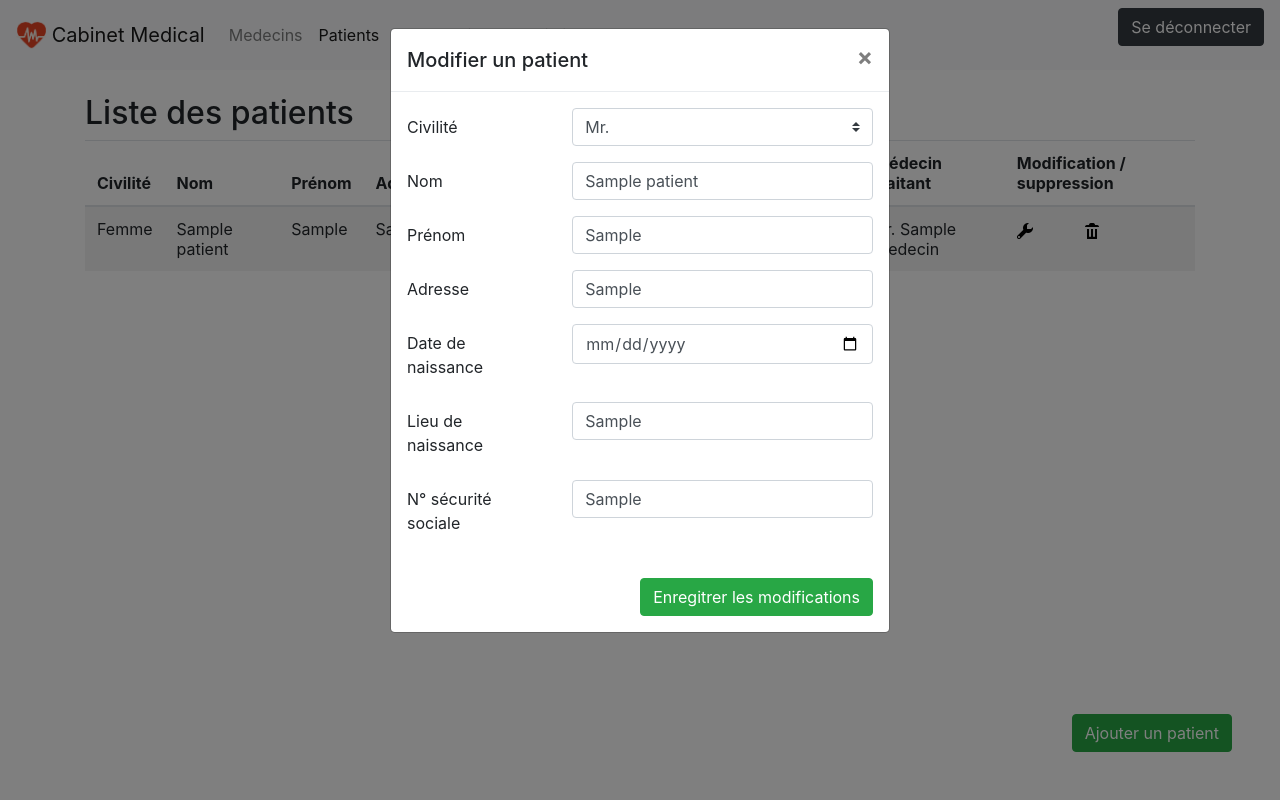
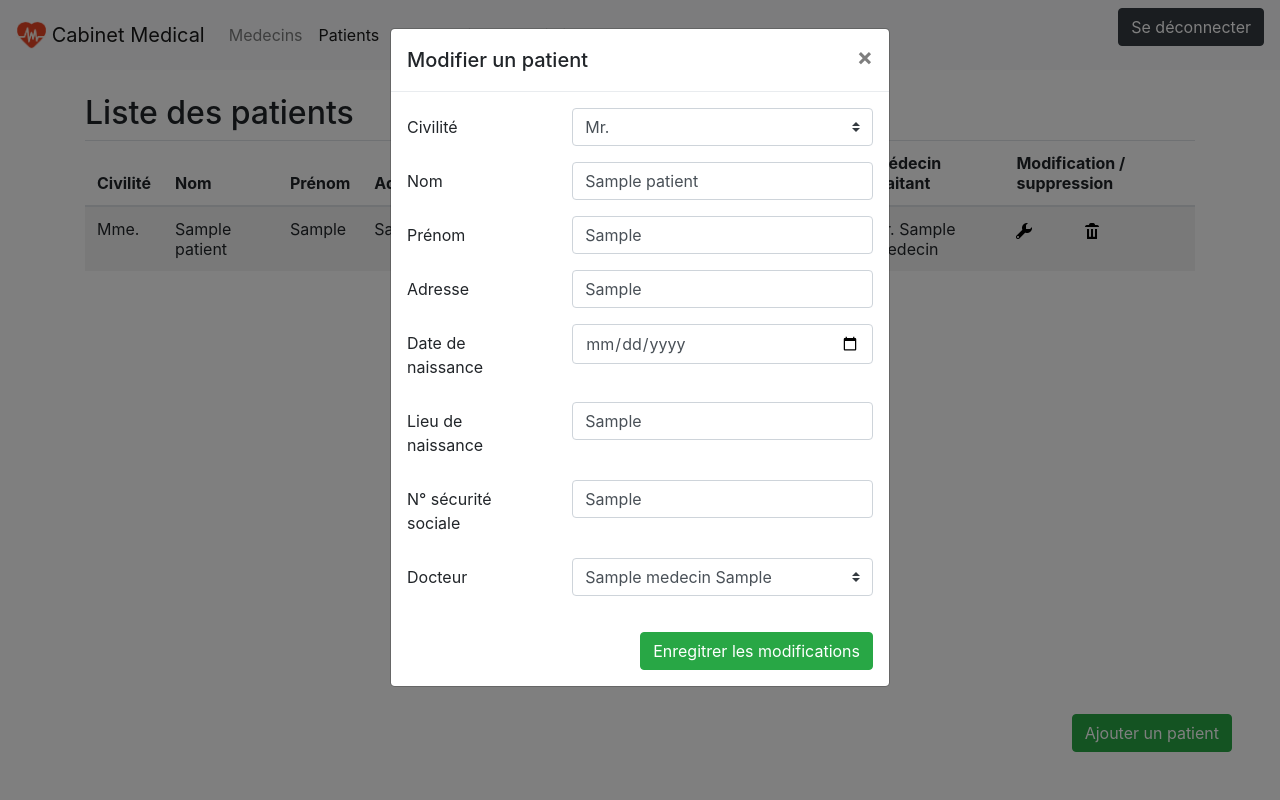
Before and after one commit to Refuseds/ProjetCabinet, a PHP site: page /patient/affichage.php in a window 1280 px wide, after a click that opens the changed part. Run offline with PHP 8.4, Linux system fonts and the light colour scheme; the visitor is signed in with stand-in values (Sample User, id 1); tables that the repository leaves empty or names only in its code hold one stand-in row (values such as "Sample post"); data that the repository does not hold is empty; some libraries are stand-ins or nearby versions.

Commit message:
PATIENT : Modif medecin traitant

```diff
--- a/medecin/affichage.php
+++ b/medecin/affichage.php
@@ -69,9 +69,9 @@ if( isset($_POST['modification'])){
               // transforme le stockage en format binaire en Homme / Femme
   						echo '<tr>';
   						if ( $donnees['civilite'] == '1' ) {
-  							echo '<td>Homme</td>';
+  							echo '<td>Mr.</td>';
   						} else {
-  							echo '<td>Femme</td>';
+  							echo '<td>Mme.</td>';
   						}
   						echo '<td>'.$donnees['nom'].'</td>';
   						echo '<td>'.$donnees['prenom'].'</td>';
--- a/patient/affichage.php
+++ b/patient/affichage.php
@@ -43,7 +43,7 @@ if ( isset($_POST['suppression'])) {
 // modification de donnée
 if( isset($_POST['modification'])){
 	$req = $linkpdo->prepare('UPDATE patient SET civilite = :lcivilite, nom = :lnom, prenom = :lprenom, adresse = :ladresse,
-		datenaissance = :ldatenaissance,	lieunaissance = :llieunaissance,	numsecurite = :lnumsecurite WHERE pkpatient = :lpk');
+		datenaissance = :ldatenaissance,	lieunaissance = :llieunaissance,	numsecurite = :lnumsecurite, fkmedecin = :lfkmedecin WHERE pkpatient = :lpk');
 	$req->execute(array(
 		'lcivilite' => $_POST['civilite'],
 		'lnom' => $_POST['nom'],
@@ -52,7 +52,8 @@ if( isset($_POST['modification'])){
 		'ldatenaissance' => $_POST['datenaissance'],
 		'llieunaissance' => $_POST['lieunaissance'],
 		'lnumsecurite' => $_POST['numsecurite'],
-		'lpk' => $_POST['pkpatient']
+		'lpk' => $_POST['pkpatient'],
+		'lfkmedecin' => $_POST['fkmedecin']
 	));
 }
 ?>
@@ -98,9 +99,9 @@ if( isset($_POST['modification'])){
 					while($donnees_patient = $req_liste_patient->fetch()){
 						echo '<tr>';
 						if ( $donnees_patient['civilite'] == '1' ) {
-							echo '<td>Homme</td>';
+							echo '<td>Mr.</td>';
 						} else {
-							echo '<td>Femme</td>';
+							echo '<td>Mme.</td>';
 						}
 						echo '<td>'.$donnees_patient['nom'].'</td>';
 						echo '<td>'.$donnees_patient['prenom'].'</td>';
@@ -176,6 +177,29 @@ if( isset($_POST['modification'])){
 												<label class="col-sm-4 col-form-label">N° sécurité sociale</label>
 												<div class="col-sm-8">
 													<input type="text" value="<?php echo $donnees_patient['numsecurite'];?>" class="form-control" name="numsecurite">
+												</div>
+											</div>
+											<div class="form-group row">
+												<label class="col-sm-4 col-form-label">Docteur</label>
+												<div class="col-sm-8">
+													<select class="custom-select mr-sm-2" name="fkmedecin" >
+														<?php
+														if($donnees_patient['fkmedecin'=='']){
+															echo '<option selected value="NULL"> Aucun médecin assigné </option>';
+
+														}
+															$req_medecin_selection = $linkpdo->prepare('SELECT * FROM medecin');
+															$req_medecin_selection->execute();
+															while($medecin_selection = $req_medecin_selection->fetch()){
+																// permet de donner une seleciton du medecin correspondant au patient
+																if ( $medecin_selection['pkmedecin'] == $donnees_patient['fkmedecin']) {
+																	echo '<option selected value="'.$medecin_selection['pkmedecin'].'"> '.$medecin_selection['nom'].' '.$medecin_selection['prenom'].'</option>';
+																} else {
+																	echo '<option value="'.$medecin_selection['pkmedecin'].'"> '.$medecin_selection['nom'].' '.$medecin_selection['prenom'].'</option>';
+																}
+															}
+														?>
+													</select>
 												</div>
 											</div>
 											<br>
```
